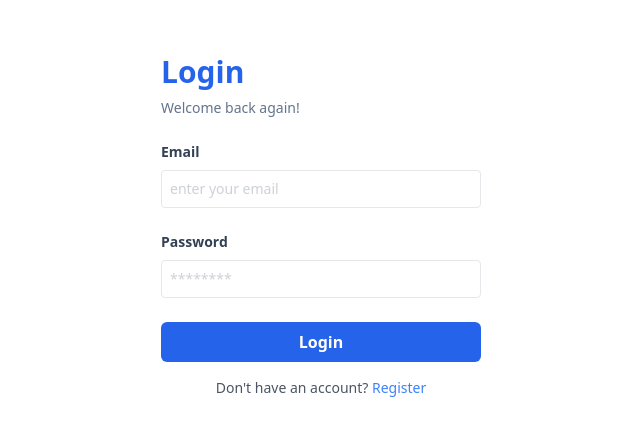
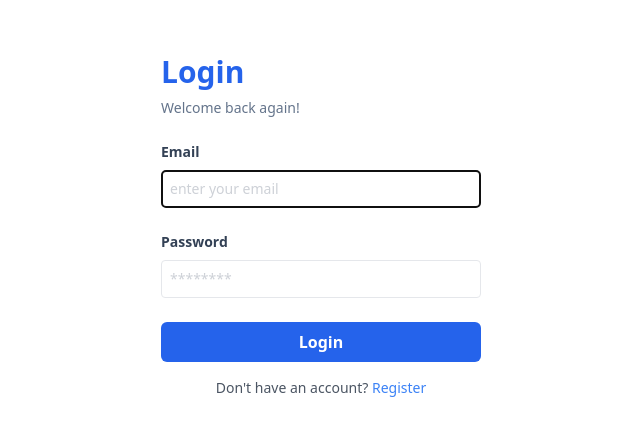
Before and after one commit to baihaqiyazid/learn-reactjs, a React (Vite) app: page /login in a window 1280 px wide. Shown: the part 174-610 px from the top of the page, without its empty margins (319-959 px from the left). Built offline with nearby package versions, Linux system fonts and the light colour scheme.

Commit message:
learn useRef

```diff
--- a/src/components/Elements/Input/Input.jsx
+++ b/src/components/Elements/Input/Input.jsx
@@ -1,4 +1,6 @@
-const Input = (props) => {
+import { forwardRef } from "react"
+
+const Input = forwardRef((props, ref) => {
     const {type, name, placeholder} = props
 
     return (
@@ -7,9 +9,10 @@
             name={name}
             placeholder={placeholder}
             id={name}
+            ref={ref}
             className="text-sm border rounded w-full py-2 px-2 text-slate-700 placeholder:opacity-50"
         />
     )
-}
+})
 
 export default Input
--- a/src/components/Elements/Input/index.jsx
+++ b/src/components/Elements/Input/index.jsx
@@ -1,14 +1,15 @@
 import Label from "./Label"
 import Input from "./Input";
+import { forwardRef } from "react";
 
-const InputForm = (props) => {
+const InputForm = forwardRef((props, ref) => {
     const {label, name, type, placeholder} = props
     return (
         <div className="mb-6">
             <Label htmlFor={name}>{label}</Label>
-            <Input type={type} name={name} placeholder={placeholder} />
+            <Input type={type} name={name} placeholder={placeholder} ref={ref} />
         </div>
     );
-}
+})
 
 export default InputForm;
--- a/src/components/Fragments/FormLogin.jsx
+++ b/src/components/Fragments/FormLogin.jsx
@@ -1,13 +1,22 @@
 import InputForm from "../Elements/Input";
 import Button from '../Elements/Button';
+import { useEffect, useRef } from "react";
+
+
 
 const FormLogin = () => {
+    const emailRef = useRef()
     const handleLogin = (event) => {
         event.preventDefault()
         localStorage.setItem('email', event.target.email.value)
         localStorage.setItem('password', event.target.password.value)
         window.location.href = '/products'
     }
+
+    useEffect(() => {
+        emailRef.current.focus()
+    },[])
+
     return (
         <div>
             <form onSubmit={handleLogin}>
@@ -16,6 +25,7 @@
                     type="email"
                     placeholder="enter your email"
                     name="email"
+                    ref = {emailRef}
                 />
                 <InputForm
                     label="Password"
```
